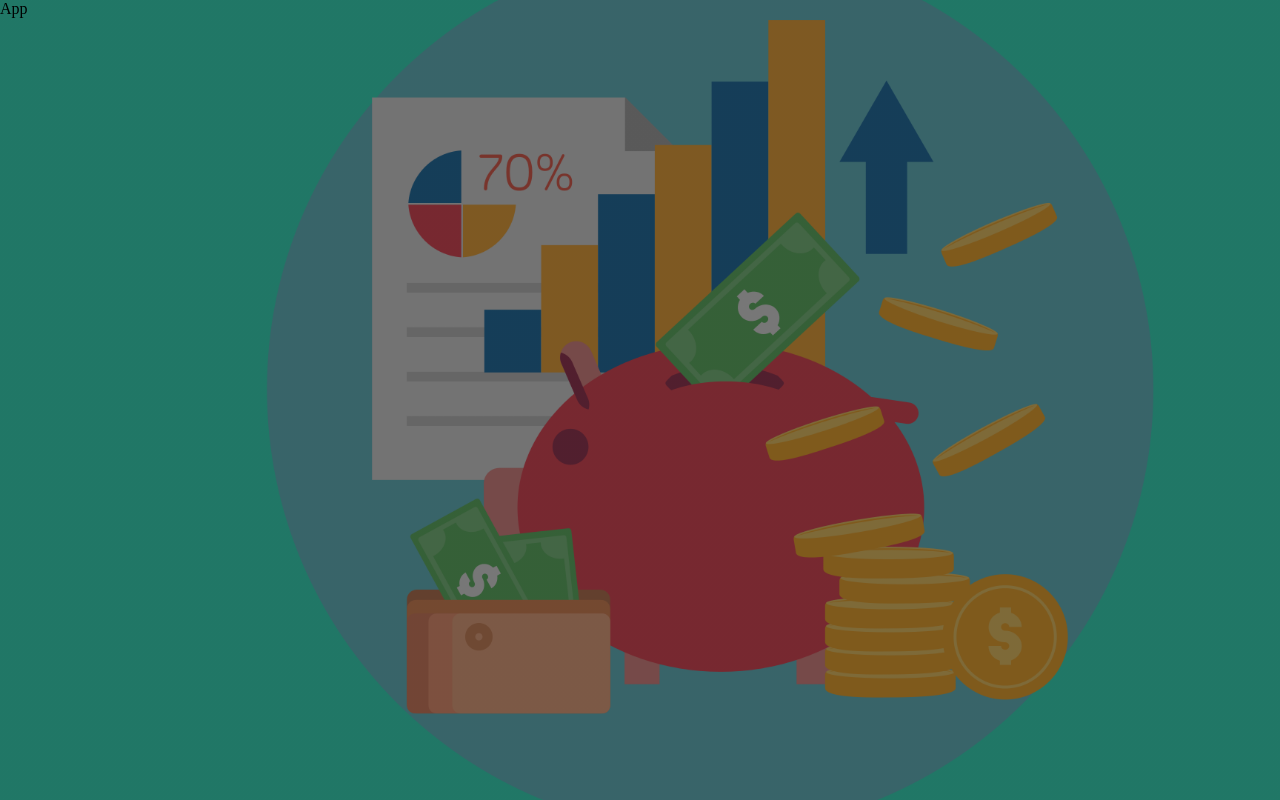
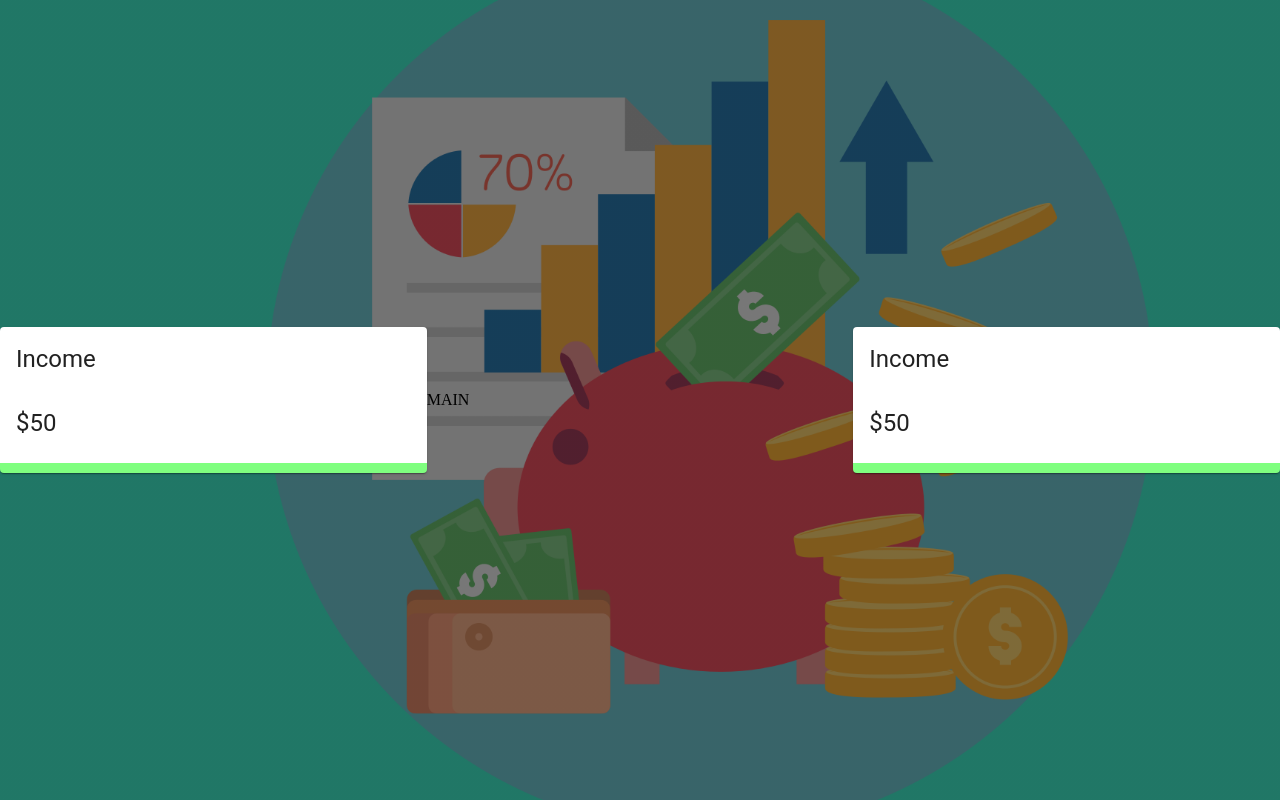
Before and after one commit to deaconTown/expense_tracker, a React (Create React App) app: page / in a window 1280 px wide. Built offline with nearby package versions, Linux system fonts and the light colour scheme.

Commit message:
Created Detail Cards

```diff
--- a/src/App.js
+++ b/src/App.js
@@ -1,7 +1,27 @@
 import React from 'react';
+import { Grid } from '@material-ui/core'
+
+import Details from './components/Details/Details';
 
 const App = () => {
-  return <div>App</div>;
+  return (
+    <div>
+      <Grid container spacing={0} alignItems="center" justify="center" style={{ height: '100vh' }}>
+        <Grid item xs={12} sm={4}>
+          <Details />
+        </Grid>
+
+        <Grid item xs={12} sm={4}>
+          MAIN
+        </Grid>
+
+        <Grid item xs={12} sm={4}>
+          <Details />
+        </Grid>
+
+      </Grid>
+    </div>
+  );
 };
 
 export default App;
--- /dev/null
+++ b/src/components/Details/Details.jsx
@@ -0,0 +1,20 @@
+import React from 'react';
+import {Card, CardHeader, CardContent, Typography} from '@material-ui/core';
+import {Doughnut} from 'react-chartjs-2';
+
+import useStyles from './styles';
+
+const Details = () => {
+    const classes = useStyles();
+  return (
+      <Card className={classes.income}>
+          <CardHeader title="Income"/>
+          <CardContent>
+              <Typography variant='h5'>$50</Typography>
+              {/* <Doughnut data=""/> */}
+          </CardContent>
+      </Card>
+  );
+};
+
+export default Details;
--- /dev/null
+++ b/src/components/Details/styles.js
@@ -0,0 +1,11 @@
+import {makeStyles} from '@material-ui/core';
+
+export default makeStyles(() => ({
+    income: {
+        borderBottom: '10px solid rgba(0, 255, 0, 0.5)'
+    },
+
+    expense: {
+        borderBottom: '10px solid rgba(255, 0, 0, 0.5)'
+    }
+}));
```
